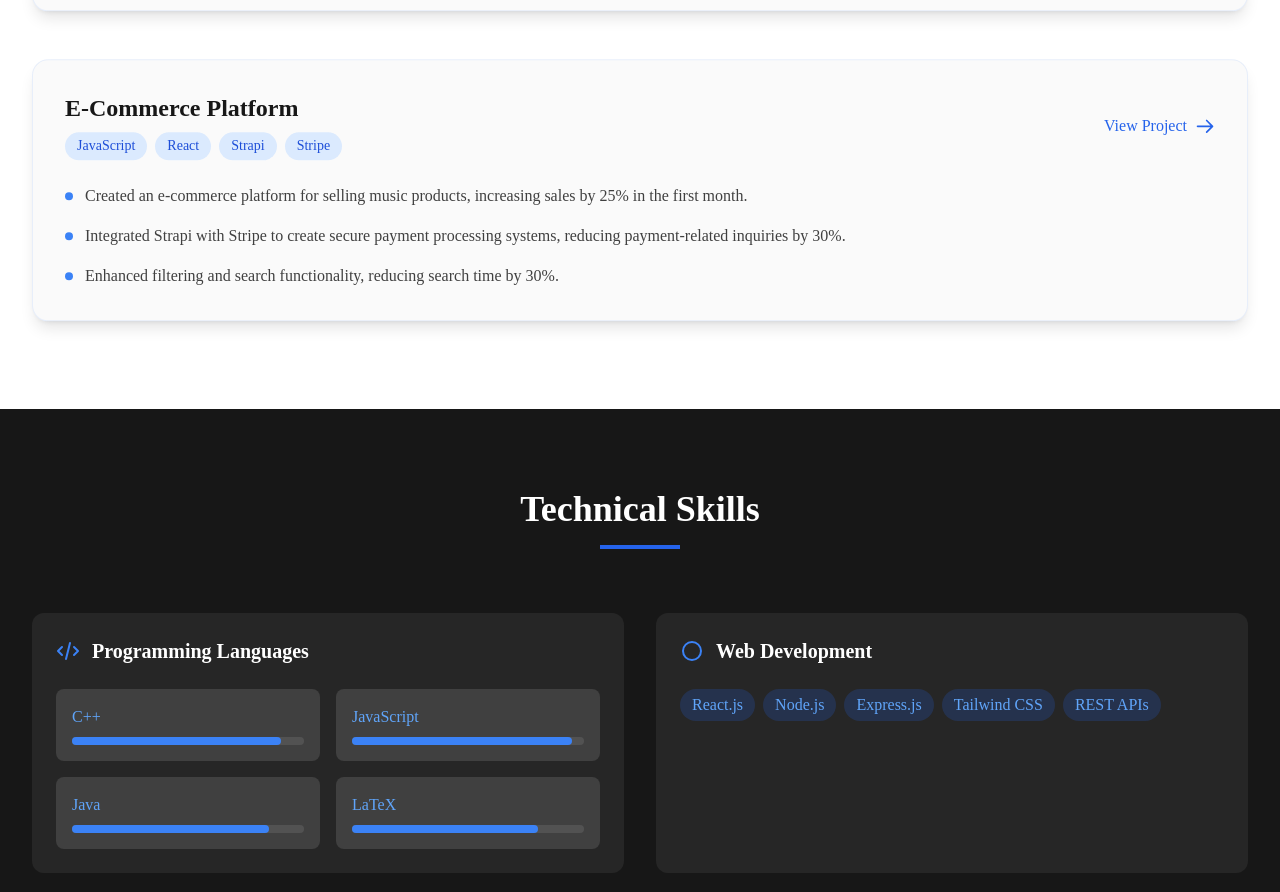
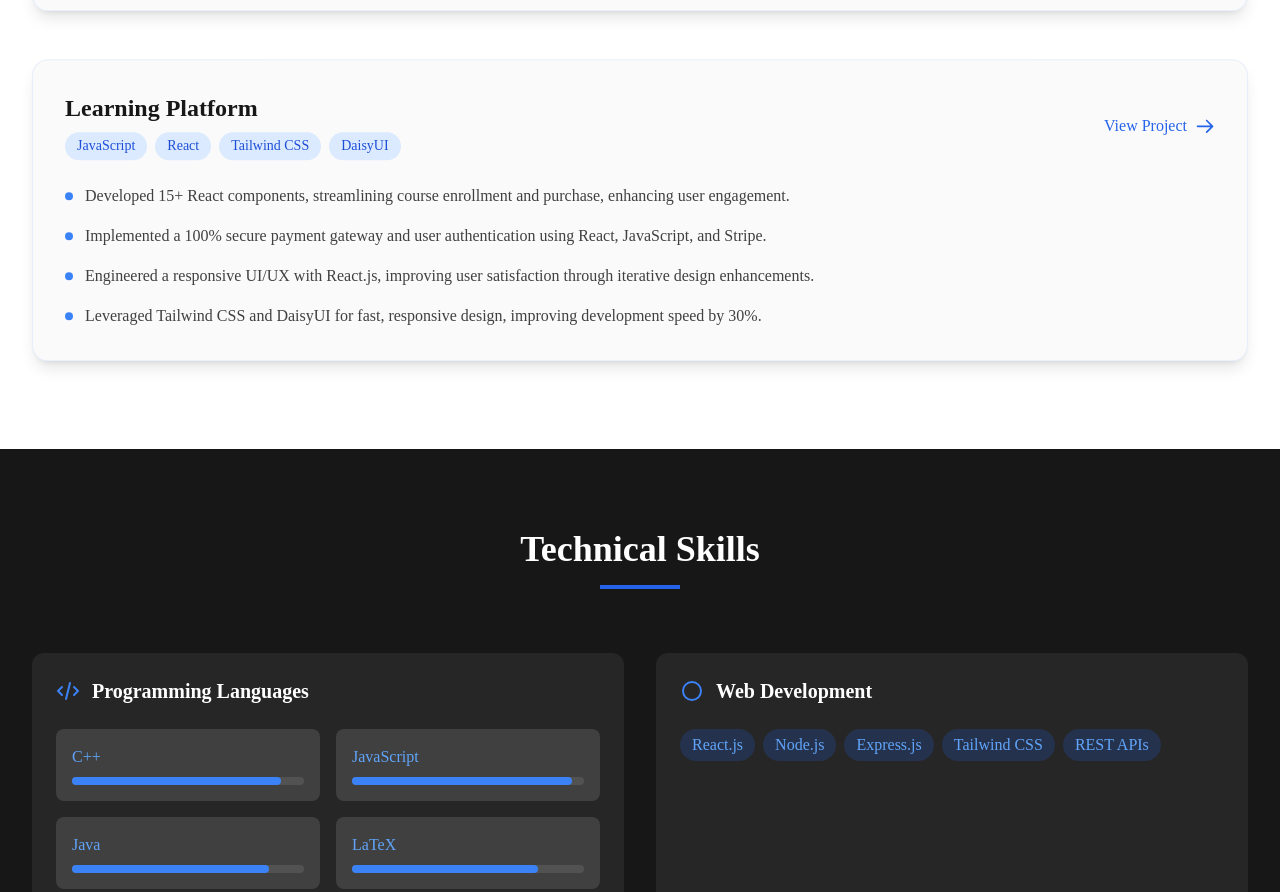
Before and after one commit to urpitvrm/portfolio, a website: page index.html in a window 1280 px wide. Shown: the part 2915-3807 px from the top of the page. Drawn offline with nearby package versions, Linux system fonts and the light colour scheme.

Commit message:
Changes project link

```diff
--- a/index.html
+++ b/index.html
@@ -1225,20 +1225,21 @@
 
 
 
-                <!-- E-Commerce Platform -->
+
+
                 <div class="bg-neutral-50 rounded-2xl p-8 shadow-lg hover:shadow-xl transition-shadow animate__animated animate__fadeInUp project-card floating">
     <div class="flex flex-col md:flex-row justify-between items-start md:items-center mb-6">
         <div>
-                            <h3 class="text-2xl font-bold text-neutral-900">E-Commerce Platform</h3>
+            <h3 class="text-2xl font-bold text-neutral-900">Learning Platform</h3>
             <div class="flex flex-wrap gap-2 mt-2">
                 <span class="px-3 py-1 bg-blue-100 text-blue-700 rounded-full text-sm">JavaScript</span>
                 <span class="px-3 py-1 bg-blue-100 text-blue-700 rounded-full text-sm">React</span>
-                                <span class="px-3 py-1 bg-blue-100 text-blue-700 rounded-full text-sm">Strapi</span>
-                                <span class="px-3 py-1 bg-blue-100 text-blue-700 rounded-full text-sm">Stripe</span>
+                <span class="px-3 py-1 bg-blue-100 text-blue-700 rounded-full text-sm">Tailwind CSS</span>
+                <span class="px-3 py-1 bg-blue-100 text-blue-700 rounded-full text-sm">DaisyUI</span>
             </div>
         </div>
         <div class="mt-4 md:mt-0">
-                            <a href="#" class="inline-flex items-center text-blue-600 hover:text-blue-700">
+            <a href="https://inspireuu.netlify.app/" class="inline-flex items-center text-blue-600 hover:text-blue-700">
                 View Project
                 <svg class="w-5 h-5 ml-2" fill="none" stroke="currentColor" viewBox="0 0 24 24">
                     <path stroke-linecap="round" stroke-linejoin="round" stroke-width="2" d="M14 5l7 7m0 0l-7 7m7-7H3"/>
@@ -1252,22 +1253,30 @@
             <div class="flex-shrink-0">
                 <div class="w-2 h-2 mt-2 rounded-full bg-blue-500"></div>
             </div>
-                            <p class="text-neutral-700">Created an e-commerce platform for selling music products, increasing sales by 25% in the first month.</p>
+            <p class="text-neutral-700">Developed 15+ React components, streamlining course enrollment and purchase, enhancing user engagement.</p>
         </div>
         <div class="flex gap-3">
             <div class="flex-shrink-0">
                 <div class="w-2 h-2 mt-2 rounded-full bg-blue-500"></div>
             </div>
-                            <p class="text-neutral-700">Integrated Strapi with Stripe to create secure payment processing systems, reducing payment-related inquiries by 30%.</p>
+            <p class="text-neutral-700">Implemented a 100% secure payment gateway and user authentication using React, JavaScript, and Stripe.</p>
         </div>
         <div class="flex gap-3">
             <div class="flex-shrink-0">
                 <div class="w-2 h-2 mt-2 rounded-full bg-blue-500"></div>
             </div>
-                            <p class="text-neutral-700">Enhanced filtering and search functionality, reducing search time by 30%.</p>
-                        </div>
-                    </div>
-                </div>
+            <p class="text-neutral-700">Engineered a responsive UI/UX with React.js, improving user satisfaction through iterative design enhancements.</p>
+        </div>
+        <div class="flex gap-3">
+            <div class="flex-shrink-0">
+                <div class="w-2 h-2 mt-2 rounded-full bg-blue-500"></div>
+            </div>
+            <p class="text-neutral-700">Leveraged Tailwind CSS and DaisyUI for fast, responsive design, improving development speed by 30%.</p>
+        </div>
+    </div>
+</div>
+
+
             </div>
         </div>
     </section>
```
Lines whose indentation alone changed are shown as unchanged.
